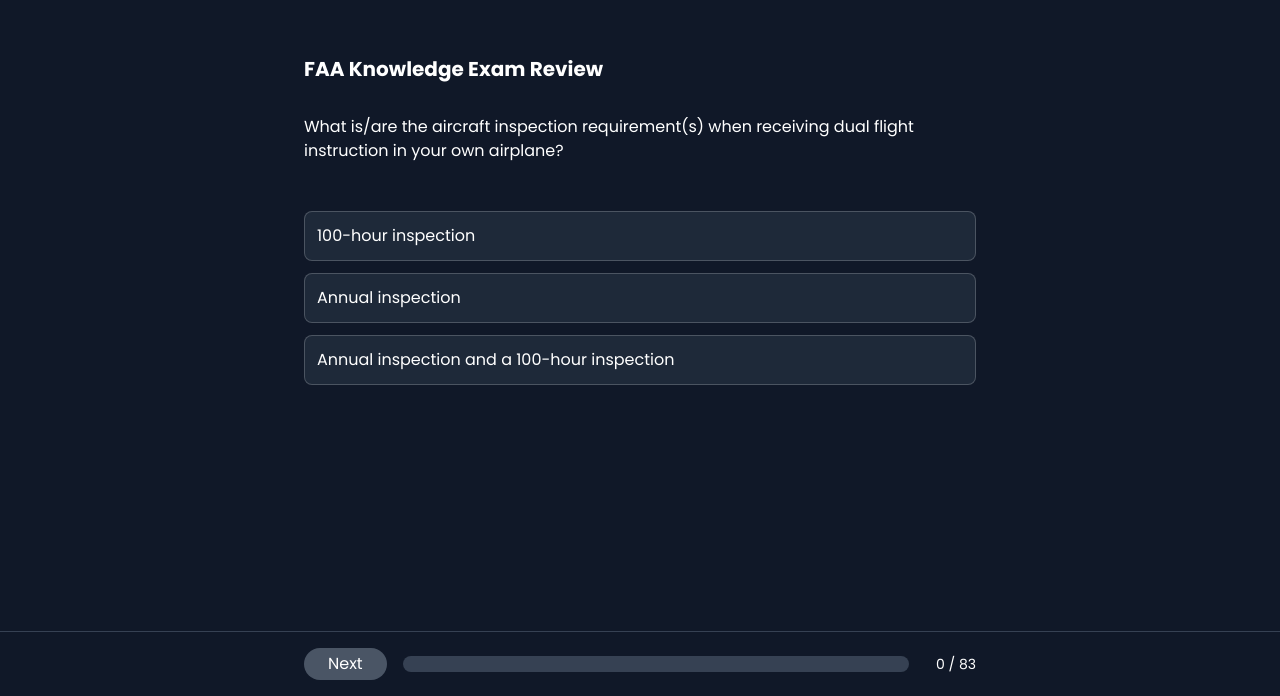
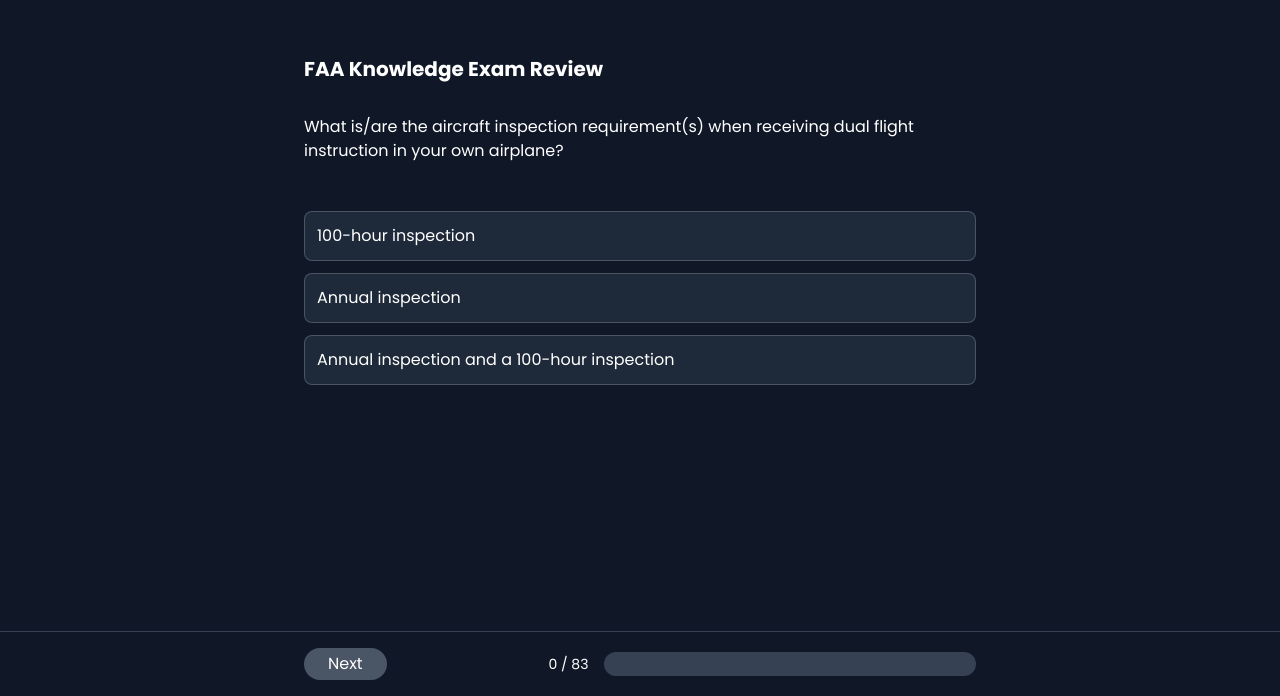
Before and after one commit to hhaste/faa-study-tool, a Next.js app: page / in a window 1280 px wide. Shown: the part 104-800 px from the top of the page. Built offline with nearby package versions, Linux system fonts and the light colour scheme.

Commit message:
change progress bar layout

```diff
--- a/app/page.js
+++ b/app/page.js
@@ -120,16 +120,16 @@
                         Next
                     </button>
 
-                    <div className="w-full bg-gray-700 rounded-full h-4 overflow-hidden">
+                    <div className="w-[40%] md:w-[50%] text-sm text-right">
+                        {mastered.size} / {questions.length}
+                    </div>
+
+                    <div className="w-full bg-gray-700 rounded-full h-6 overflow-hidden">
                         <div
-                            className="bg-blue-600 h-4 transition-all"
+                            className="bg-blue-600 h-6 transition-all"
                             style={{ width: `${progress}%` }}
                             aria-label={`Progress: ${mastered.size} of ${questions.length} questions answered`}
                         />
-                    </div>
-
-                    <div className="w-[30%] md:w-[10%] text-sm text-right">
-                        {mastered.size} / {questions.length}
                     </div>
                 </div>
             </div>
```
